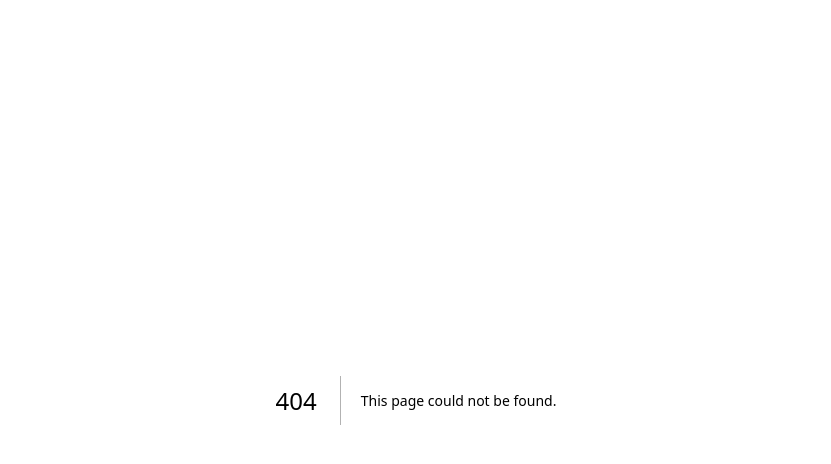
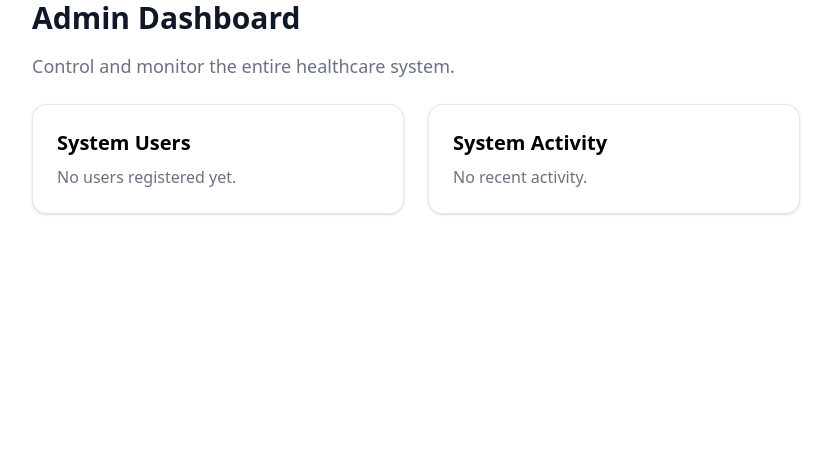
Before and after one commit to rimpuhwe/medsystem-frontend, a Next.js app: page /admin in a window 1280 px wide. Before the commit this address had no page. Shown: the top 464 px of the page, without its empty margins (224-1055 px from the left). Built offline with nearby package versions, Linux system fonts and the light colour scheme.

Commit message:
Refactor: added the missing image

```diff
--- /dev/null
+++ b/app/admin/page.tsx
@@ -0,0 +1,20 @@
+export default function AdminDashboard() {
+  return (
+    <div className="w-full max-w-3xl mx-auto">
+      <h2 className="text-3xl font-bold mb-4 text-primary">Admin Dashboard</h2>
+      <p className="text-lg text-muted-foreground mb-6">
+        Control and monitor the entire healthcare system.
+      </p>
+      <div className="grid grid-cols-1 md:grid-cols-2 gap-6">
+        <div className="rounded-xl bg-card p-6 shadow border border-border">
+          <h3 className="text-xl font-semibold mb-2">System Users</h3>
+          <p className="text-muted-foreground">No users registered yet.</p>
+        </div>
+        <div className="rounded-xl bg-card p-6 shadow border border-border">
+          <h3 className="text-xl font-semibold mb-2">System Activity</h3>
+          <p className="text-muted-foreground">No recent activity.</p>
+        </div>
+      </div>
+    </div>
+  );
+}
--- a/app/how-it-works/page.tsx
+++ b/app/how-it-works/page.tsx
@@ -184,7 +184,7 @@ export default function HowItWorksV2() {
       {/* Hero Section with background image and overlay */}
       <div className="relative w-full h-[340px] md:h-[420px] mt-15 flex items-center justify-center mb-8">
         <Image
-          src="/how-it-works-hero.jpg"
+          src="https://res.cloudinary.com/dcgmi6w24/image/upload/v1771838200/Healthcare_Facility_Enhances_Data_Security_with_MDM_clfckr.jpg"
           alt="How it works hero"
           fill
           className="object-cover object-center z-0"
```
